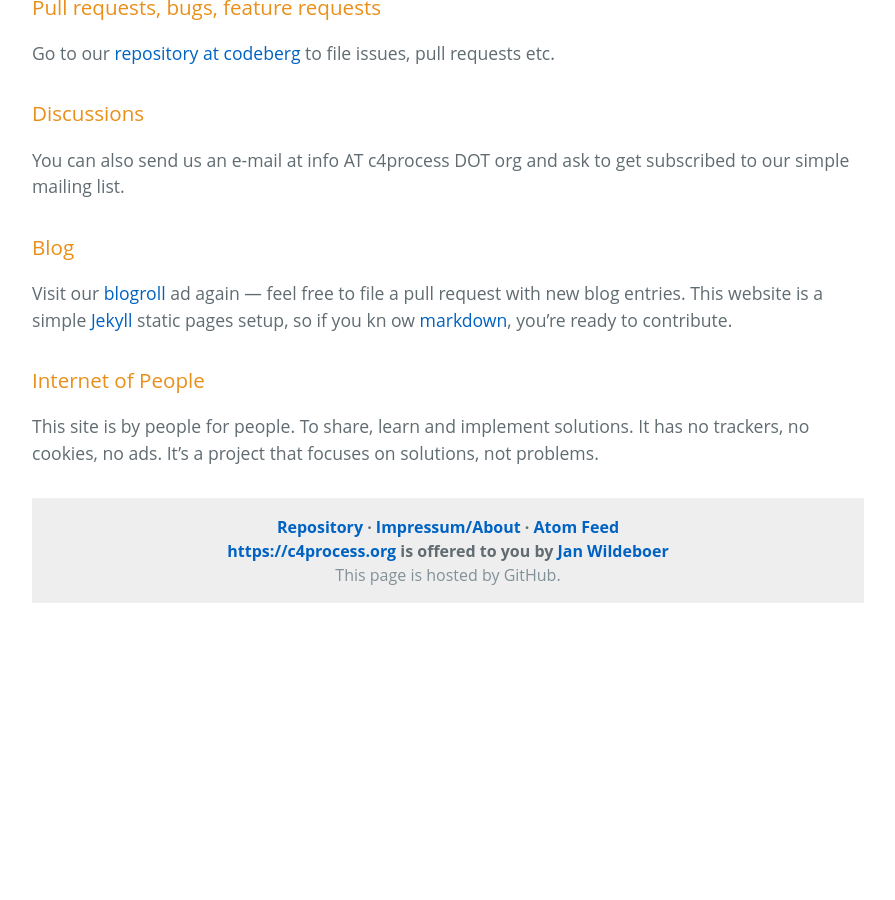
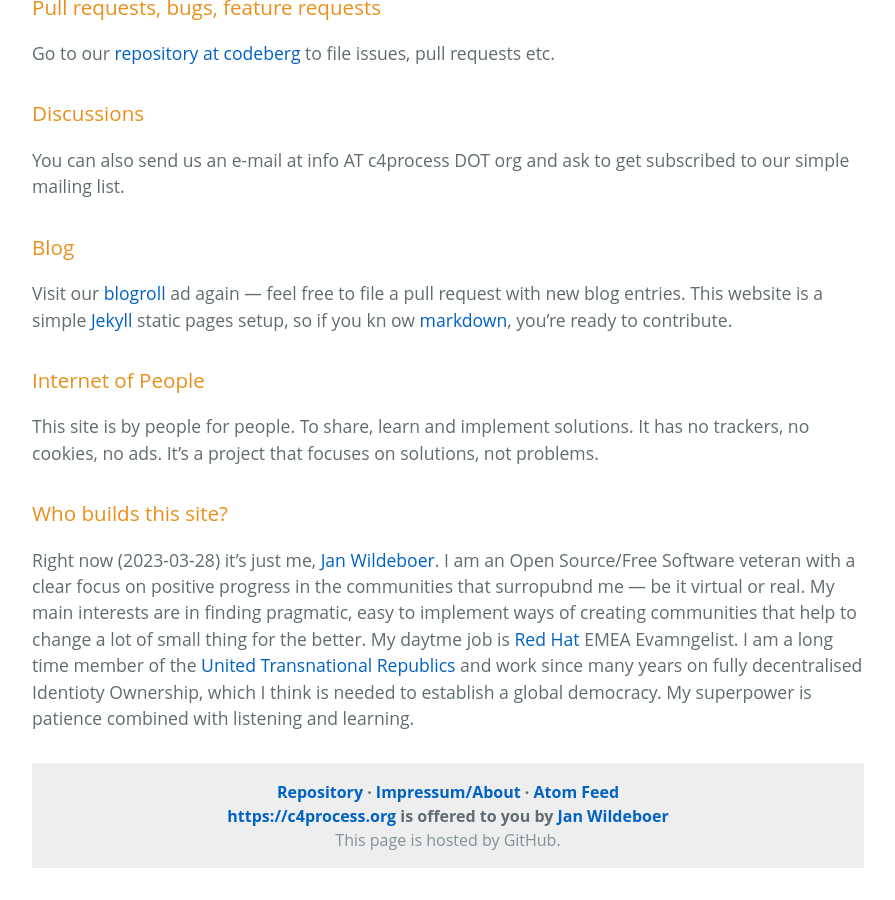
Before and after one commit to jwildeboer/c4processweb, a Jekyll site: the page built from index.md, in a window 1280 px wide and 900 px high, scrolled down 1099 px. Shown: the whole window, without its empty margins (192-1087 px from the left). Built offline with Jekyll 4.4.1, drawn with Linux system fonts in a browser that asks for light colours; before the commit the page ends 1734 px from its top, so only the background shows below that.

Commit message:
More explanations

```diff
--- a/index.md
+++ b/index.md
@@ -34,3 +34,7 @@ Visit our [blogroll](/blog/index.html) ad again &mdash; feel free to file a pull
 ### Internet of People
 
 This site is by people for people. To share, learn and implement solutions. It has no trackers, no cookies, no ads. It's a project that focuses on solutions, not problems.
+
+### Who builds this site?
+
+Right now (2023-03-28) it's just me, [Jan Wildeboer](https://jan.wildeboer.net). I am an Open Source/Free Software veteran with a clear focus on positive progress in the communities that surropubnd me &mdash; be it virtual or real. My main interests are in finding pragmatic, easy to implement ways of creating communities that help to change a lot of small thing for the better. My daytme job is [Red Hat](https://www.redhat.com) EMEA Evamngelist. I am a long time member of the [United Transnational Republics](https://www.utnr.org) and work since many years on fully decentralised Identioty Ownership, which I think is needed to establish a global democracy. My superpower is patience combined with listening and learning.
```
